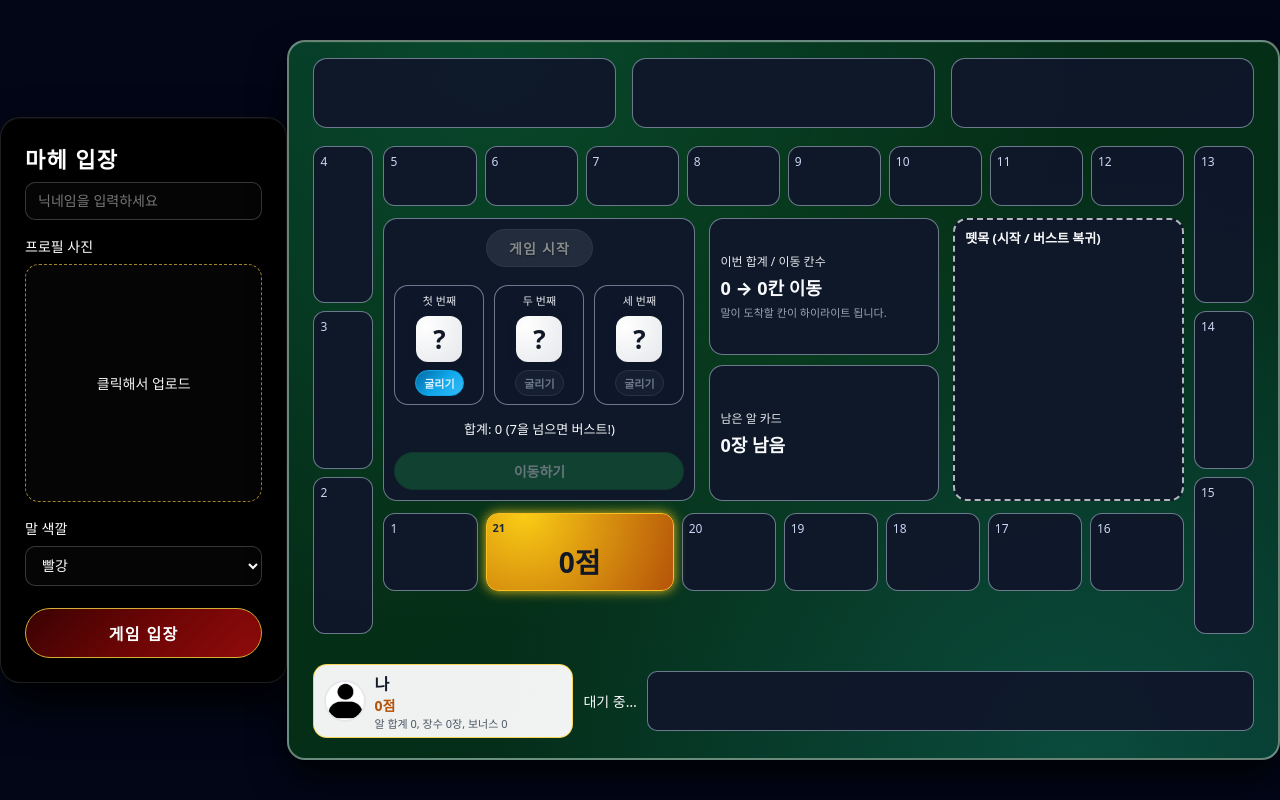
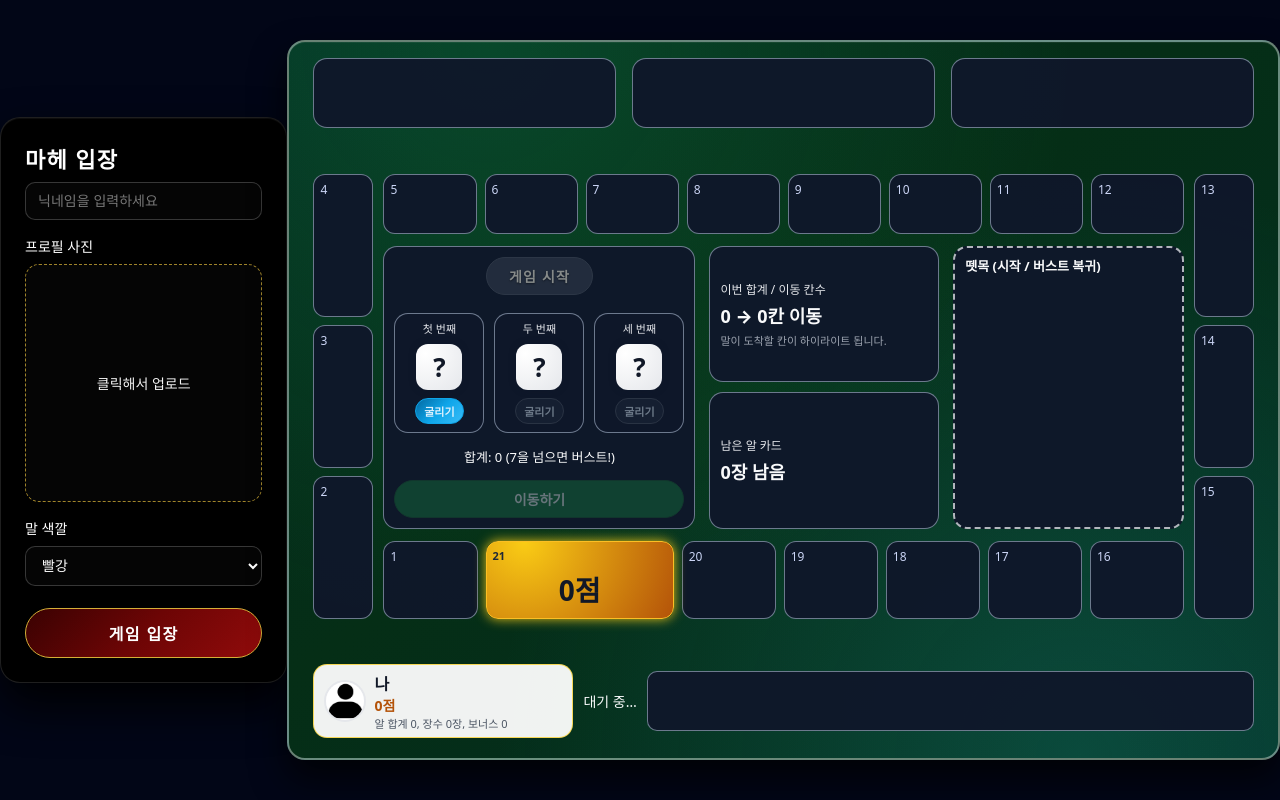
Before and after one commit to nomtekcop/Mahe_n, a website: page public/index.html in a window 1280 px wide. Drawn offline with nearby package versions, Linux system fonts and the light colour scheme.

Commit message:
Update index.html

```diff
--- a/public/index.html
+++ b/public/index.html
@@ -142,7 +142,10 @@
     inset 0 1px 0 rgba(255,255,255,0.06);
   display: flex;
   flex-direction: column;
-        gap: 10px;
+
+  /* 🔥 추가/수정 */
+  justify-content: space-between;  /* 위–중간–아래 간격 동일하게 */
+  gap: 0;                          /* 위아래 간격은 space-between으로만 조절 */
 }
 
       /* 위쪽 상대 프로필 두 장 */
@@ -184,13 +187,14 @@
         color: #e5e7eb;
       }
 
-       /* ==== 보드 레이아웃 (사각형 테두리로 1~21 칸 둘러싸기) ==== */
 #board-layout {
   margin-top: 6px;
   display: flex;
   gap: 10px;
   align-items: stretch;
-  flex: 1; /* 가운데 보드가 세로 공간을 더 많이 차지하게 */
+
+  /* 기존: flex: 1;  ← 이 줄 지우거나 아래처럼 바꿔줘 */
+  flex: 0 0 auto;   /* 내용 크기만큼만 차지 */
   width: 100%;
 }
 
@@ -551,7 +555,7 @@
 
 
     #my-profile-bar {
-  margin-top: 12px;   /* 남는 세로 공간을 위에서 먹고, 프로필 바는 맨 아래로 */
+  margin-top: 0;      /* 🔥 12px → 0 으로 */
   padding-top: 8px;
   display: flex;
   align-items: center;
```
Lines whose indentation alone changed are shown as unchanged.
